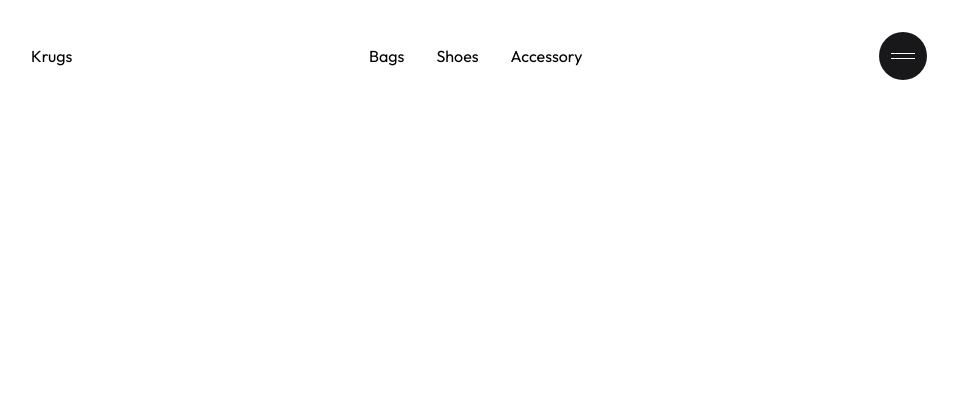
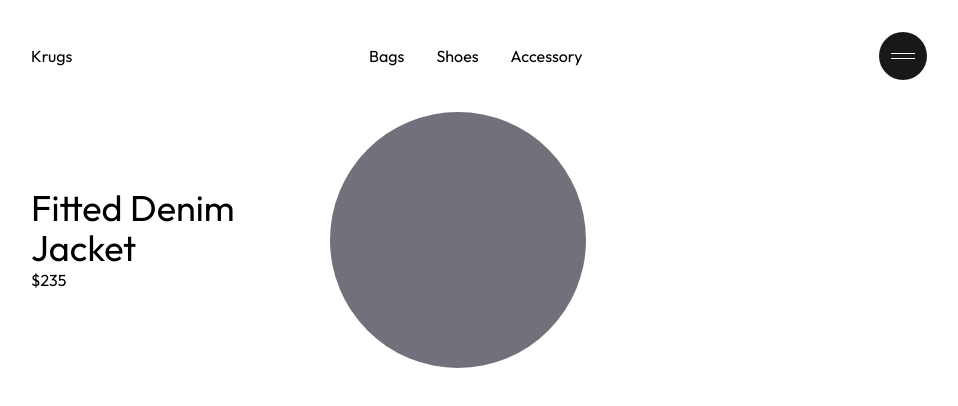
Before and after one commit to elisio-tech/tailwind-ecommerce, a React (Vite) app: page / in a window 1280 px wide. Shown: the top 406 px of the page, without its empty margins (161-1119 px from the left). Built offline with nearby package versions, Linux system fonts and the light colour scheme.

Commit message:
hero update

```diff
--- a/src/components/Hero.tsx
+++ b/src/components/Hero.tsx
@@ -1,7 +1,16 @@
 export default function Hero() {
   return (
-    <div className='mx-8 sm:mx-auto max-w-4xl'>
-
+    <div className="mx-8 sm:mx-auto max-w-4xl">
+      <div className="grid grid-cols-3 justify-center items-center">
+        <div>
+          <h1 className="text-4xl">
+            Fitted Denim <br /> Jacket
+          </h1>
+          <span>$235</span>
+        </div>
+        <div className="justify-center w-64 h-64 rounded-full bg-zinc-500"></div>
+        <div></div>
+      </div>
     </div>
-  )
+  );
 }
```
